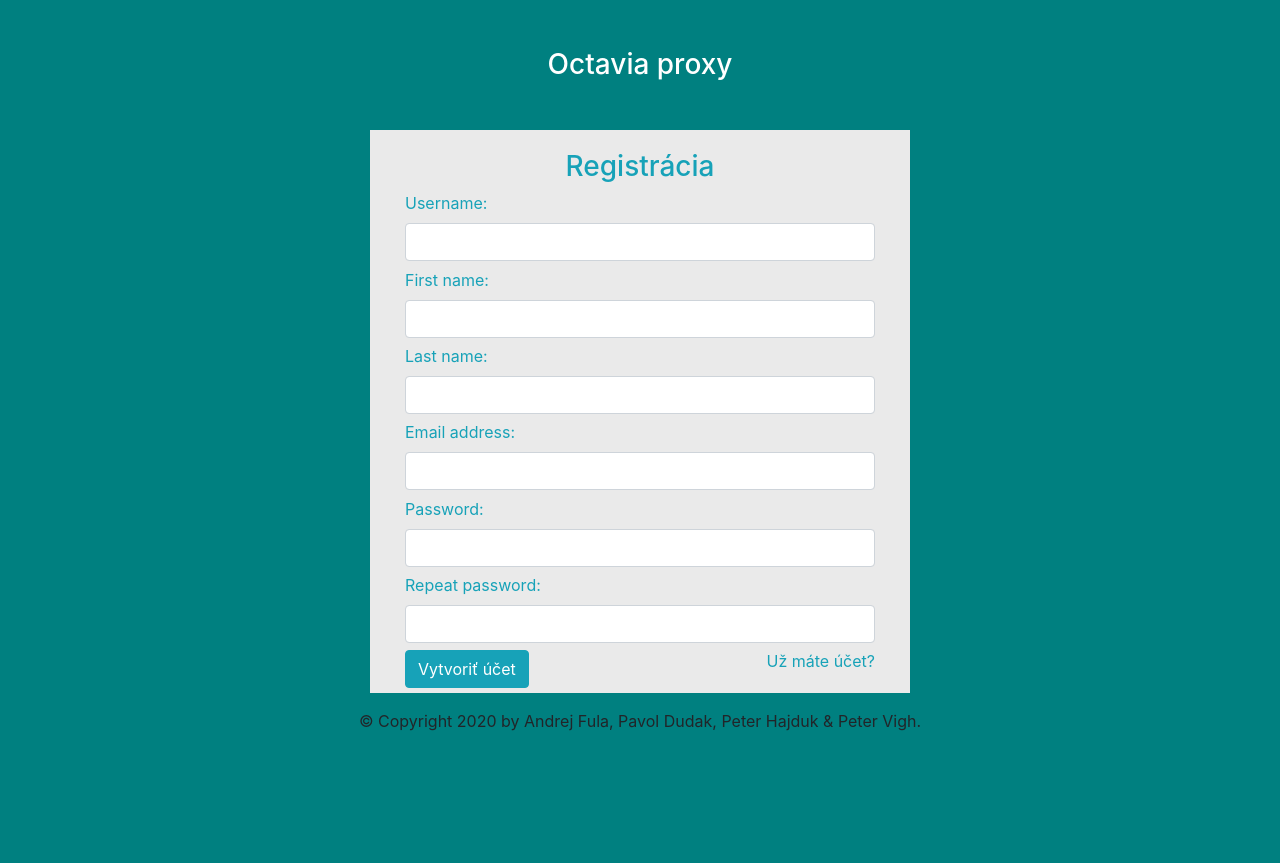
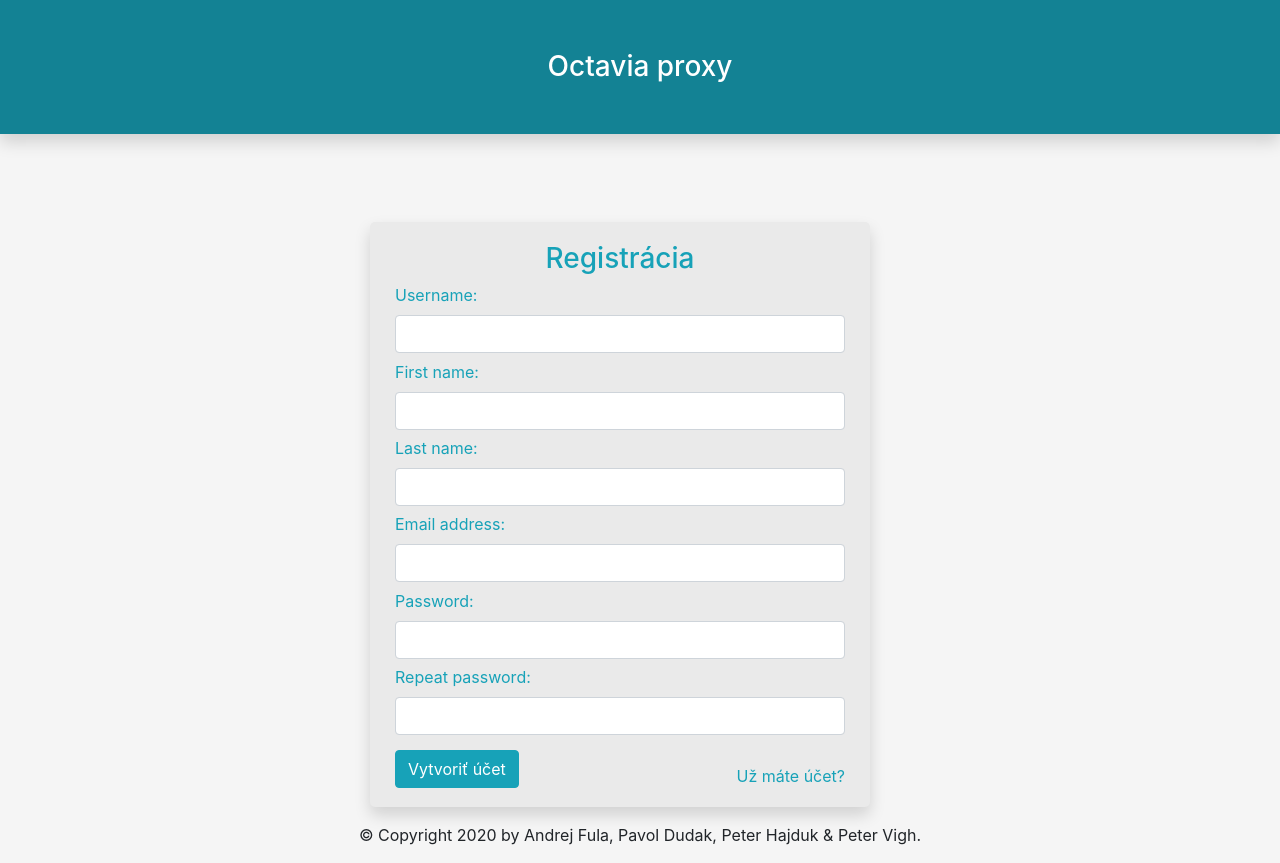
Before and after one commit to dudakp/webtech2-final, a Flask app: page /register in a window 1280 px wide. Before the commit the page ends 731 px from the top, so only its background shows below. Run offline with Flask 2, Linux system fonts and the light colour scheme; parts of the project's set-up code (start-up, migrations or seed data) failed here and were passed over; some libraries are stand-ins or nearby versions.

Commit message:
fixed adnrej's mess

```diff
--- a/flask_app/static/form-style.css
+++ b/flask_app/static/form-style.css
@@ -1,7 +1,7 @@
 body {
   margin: 0;
   padding: 0;
-  background-color: #008080;
+  background-color: whitesmoke;
   height: 100vh;
 }
 div .container #login-row #login-column #login-box {
@@ -9,14 +9,7 @@ div .container #login-row #login-column #login-box {
   background-color: #EAEAEA;
 }
 div .container #login-row #login-column #login-box #login-form {
-  padding: 20px;
-}
-div .container #login-row #login-column #login-box #login-form #register-link {
-  margin-top: -85px;
-}
-
-.btn {
-    margin: 0 0 1em;
+    padding: 20px 10px 5px;
 }
 
 .form-check {
@@ -33,3 +26,28 @@ div .container #login-row #login-column #login-box #login-form #register-link {
 .form-group {
     margin-bottom: 0.4em !important;
 }
+
+#login-box {
+    max-width: 500px;
+    border-radius: 5px !important;
+}
+
+.link-container {
+    justify-content: space-between;
+}
+
+.link {
+    display: flex;
+    justify-content: center;
+    align-items: flex-end;
+}
+
+.link:hover {
+    text-decoration: none;
+}
+
+.main-title {
+    background-color: rgb(19, 130, 148);
+    padding-bottom: 50px !important;
+    padding-top: 50px !important;
+}
--- a/flask_app/templates/formBase.jinja2
+++ b/flask_app/templates/formBase.jinja2
@@ -12,15 +12,14 @@
 </head>
 
 <body>
-    <div>
-        <h3 class="text-center text-white pt-5">Octavia proxy</h3>
-        <div class="container">
+<div class="h-100">
+    <h3 class="text-center text-white pt-5 main-title p-0 shadow">Octavia proxy</h3>
+    <div class="container mt-5">
         <div id="login-row" class="row justify-content-center align-items-center">
             <div id="login-column" class="col-md-6 col-10">
-                    <div id="login-box" class="col-md-12">
+                <div id="login-box" class="col-md-12 shadow">
                     {% block content %}
                     {% endblock %}
-                    </div>
                 </div>
             </div>
         </div>
@@ -33,5 +32,7 @@
             {% endblock %}
         </div>
     </footer>
+</div>
+
 </body>
 </html>
--- a/flask_app/templates/register.jinja2
+++ b/flask_app/templates/register.jinja2
@@ -69,12 +69,9 @@
                 </ul>
             {% endif %}
         </div>
-        <div class="form-group">
+        <div class="form-group d-flex pt-2 pb-2 link-container">
             <input type="submit" name="submit" class="btn btn-info btn-md" value="Vytvoriť účet">
-        </div>
-        <br>
-        <div id="register-link" class="text-right">
-            <a href="/login" class="text-info">Už máte účet?</a>
+            <a href="/login" class="text-info link">Už máte účet?</a>
         </div>
     </form>
 
```
Also changed, not shown: flask_app/templates/login.jinja2 (+2 -5 lines), flask_app/static/style.css (line endings or trailing spaces). Lines whose indentation alone changed are shown as unchanged.
